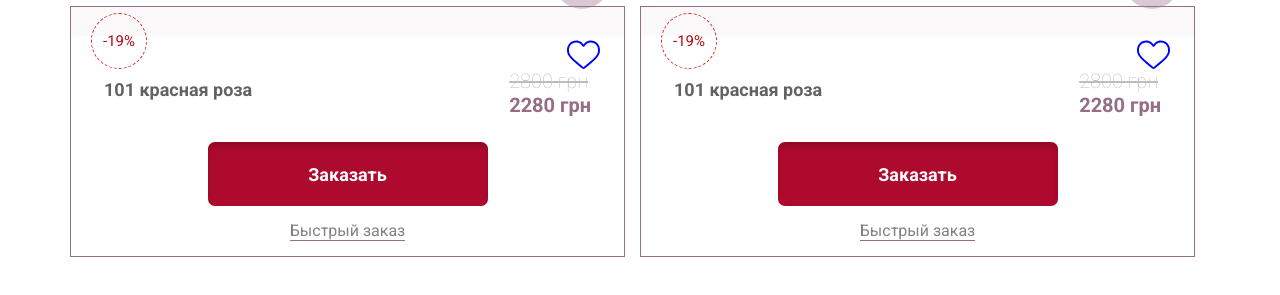
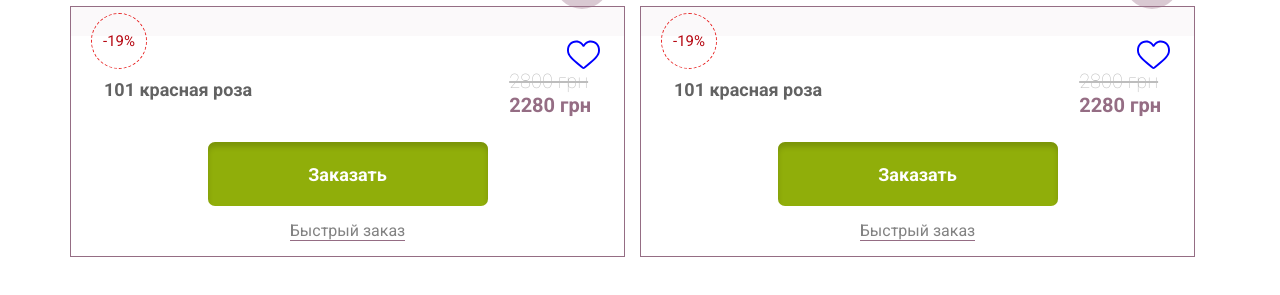
Before and after one commit to vanyapeev94/new2302, a plain HTML site: page index.html in a window 1280 px wide. Shown: the part 109-404 px from the top of the page. Drawn offline with Linux system fonts and the light colour scheme.

Commit message:
change-color-btn

```diff
--- a/css/style.css
+++ b/css/style.css
@@ -59,7 +59,7 @@ body{
     border-radius: 50%;
 }
 .product-wrapper .add-to-cart{
-    background: #ae0a2e;
+    background: #90ae0a;
     box-shadow: inset 0px 5px 5px rgb(0 0 0 / 15%);
     border-radius: 7px;
     color: #fff;
```
